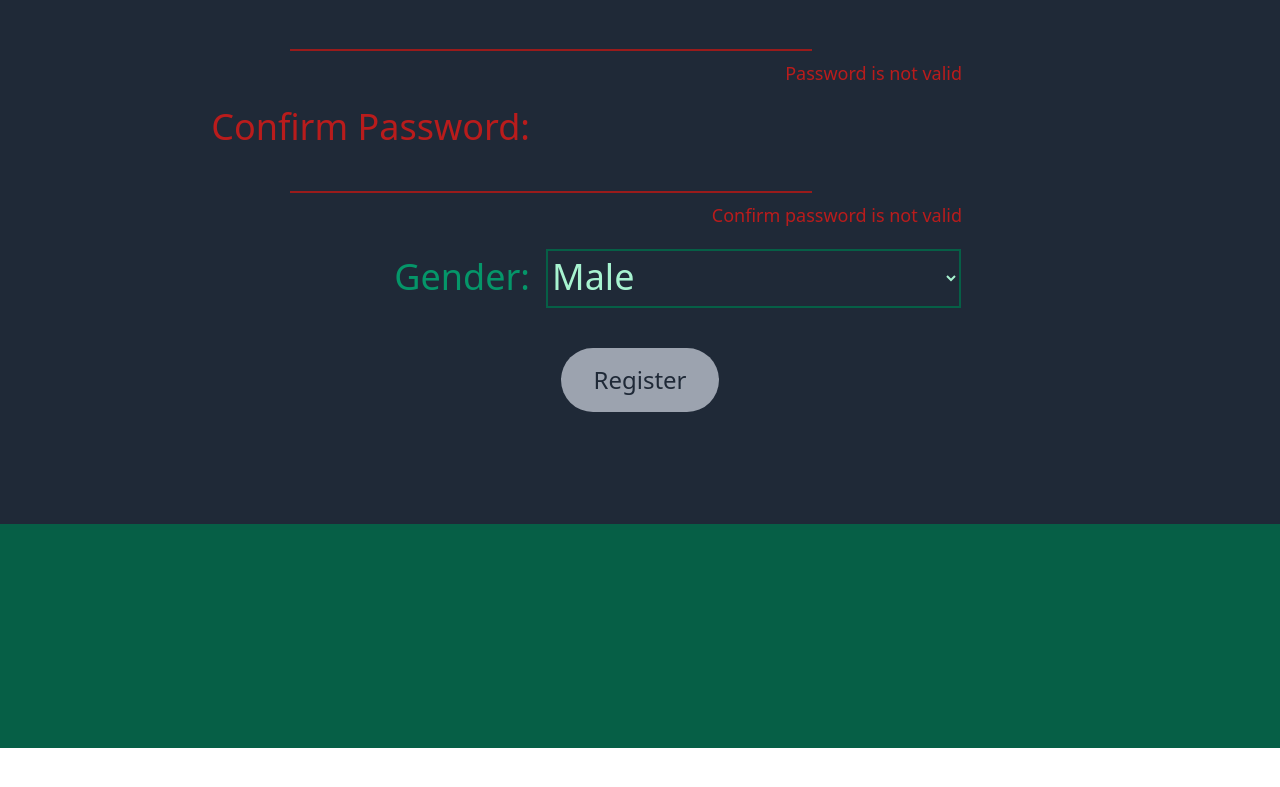
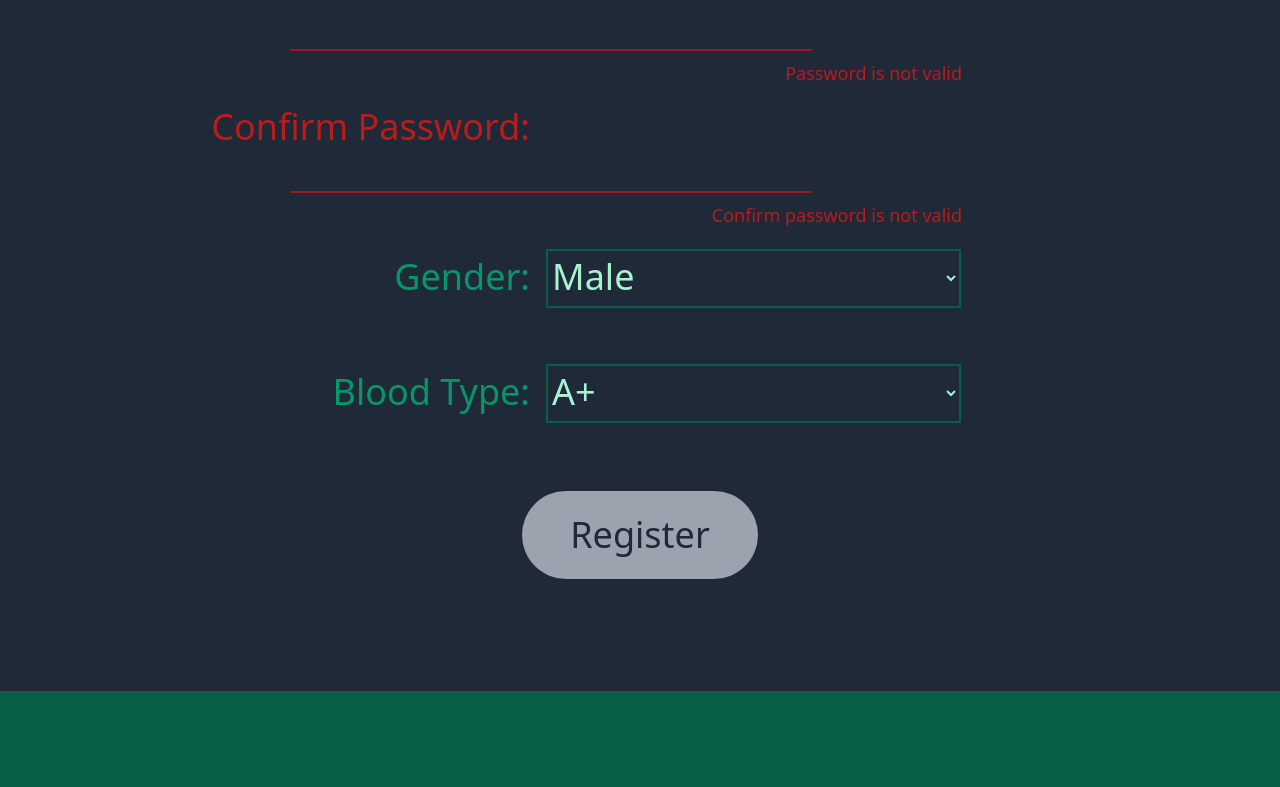
Before and after one commit to ISA-Banka-krvi-Team-39/FE-Banka-krvi, a Next.js app: page /register in a window 1280 px wide. Shown: the part 1655-2442 px from the top of the page. Before the commit the page ends 2403 px from the top, so only its background shows below. Built offline with nearby package versions, Linux system fonts and the light colour scheme.

Commit message:
fixed bugxif with registration

```diff
--- a/src/pages/patient/questionnaire.tsx
+++ b/src/pages/patient/questionnaire.tsx
@@ -50,7 +50,7 @@ export default function Questionnaire() {
         </div>
       })}
     <div className="flex justify-center mb-16 mt-16">
-      <button className="text-emerald-200 bg-emerald-900 rounded-[32px] px-8 py-4 font-medium text-2xl" onClick={sendQuestionnaire}>
+      <button className="text-emerald-200 bg-emerald-900 rounded-[48px] px-12 py-6 font-medium text-4xl" onClick={sendQuestionnaire}>
         Send questionnaire
       </button>
     </div>
--- a/src/pages/register.tsx
+++ b/src/pages/register.tsx
@@ -24,6 +24,7 @@ export default function Register() {
   const [streetName,setStreetName] = useState('');
   const [streetNumber,setStreetNumber] = useState('');
   const [gender,setGender] = useState('');
+  const [bloodType,setBloodType] = useState('');
   const [formValid,setFormValid] = useState(false);
 
   function Register() {
@@ -31,9 +32,9 @@ export default function Register() {
       alert("password and confirma password must be same!");
       return;
     }
-    var user: User = {address:{city:city,country:country,streetName:streetName,streetNumber:Number(streetNumber)},
+    var user: User = {address:{city:city,country:country,streetName:streetName,streetNumber:streetNumber},
     name:name,surname:surname,school:school,email:email,password:password,uuid:uuid,phoneNumber:phoneNumber,
-    personGender:Number(gender),personType: 0
+    personGender:Number(gender),personType: 0,bloodType:Number(bloodType)
     };
     const config = {
       headers:{
@@ -180,7 +181,7 @@ export default function Register() {
             }}
             nameToSet='Confirm Password'
           ></CustomInput>
-          <div className="my-5 w-[700px]">
+          <div className="mt-5 mb-14 w-[700px]">
             <div className="w-[256px] inline-flex justify-end">
             <span className="text text-4xl mr-4 min-w-max">Gender:</span>
             </div>
@@ -197,8 +198,30 @@ export default function Register() {
               <option value="2">Alien</option>
             </select>
           </div>
+          <div className="mt-5 mb-12 w-[700px]">
+            <div className="w-[256px] inline-flex justify-end">
+            <span className="text text-4xl mr-4 min-w-max">Blood Type:</span>
+            </div>
+            <select
+            id="bloodType"
+            name="bloodType"
+            className="text-emerald-200 text-4xl w-[415px] bg-gray-800 border-2 pb-1 border-emerald-800"
+            onChange={(e) => {
+              setBloodType(e.target.value);
+            }}
+            >
+              <option value="0">A+</option>
+              <option value="1">B+</option>
+              <option value="2">O+</option>
+              <option value="3">AB+</option>
+              <option value="4">A-</option>
+              <option value="5">B-</option>
+              <option value="6">O-</option>
+              <option value="7">AB-</option>
+            </select>
+          </div>
           <div className='w-full inline-flex justify-center mt-5 mb-28'>
-          <button onClick={Register} disabled={!valid} className={classNames(" rounded-[32px] px-8 py-4 font-medium text-2xl",validButton)}>
+          <button onClick={Register} disabled={!formValid} className={classNames("rounded-[48px] px-12 py-6 font-medium text-4xl",validButton)}>
             Register
           </button>
           </div>
--- a/src/shared-components/model/shared/Address.ts
+++ b/src/shared-components/model/shared/Address.ts
@@ -3,9 +3,9 @@ export class Address {
     country: string;
     city: string;
     streetName: string;
-    streetNumber: number;
+    streetNumber: string;
 
-    constructor(country:string,city:string,streetName:string,streetNumber:number) {
+    constructor(country:string,city:string,streetName:string,streetNumber:string) {
       this.country = country;
       this.city = city;
       this.streetName = streetName;
--- /dev/null
+++ b/src/shared-components/model/user/BloodType.ts
@@ -0,0 +1,11 @@
+
+export enum BloodType {
+    A1,
+    B1,
+    O1,
+    AB1,
+    A0,
+    B0,
+    O0,
+    AB0,
+}
--- a/src/shared-components/model/user/User.ts
+++ b/src/shared-components/model/user/User.ts
@@ -1,6 +1,7 @@
 import { PersonType } from './PersonType';
 import { PersonGender } from './PersonGender';
 import { Address } from "../shared/Address";
+import { BloodType } from './BloodType';
 
 
 export class User {
@@ -14,9 +15,10 @@ export class User {
     school:string;
     personGender:PersonGender;
     personType:PersonType;
+    bloodType:BloodType;
 
     constructor(address: Address,name:string,surname:string,email:string,
-      password:string,school:string,uuid:string,phoneNumber:string,personGender:PersonGender,personType:PersonType) {
+      password:string,school:string,uuid:string,phoneNumber:string,personGender:PersonGender,personType:PersonType,bloodType:BloodType) {
       this.address = address;
       this.name = name;
       this.surname = surname;
@@ -27,5 +29,6 @@ export class User {
       this.phoneNumber = phoneNumber;
       this.personGender = personGender;
       this.personType = personType;
+      this.bloodType = bloodType;
     }
   }
```
